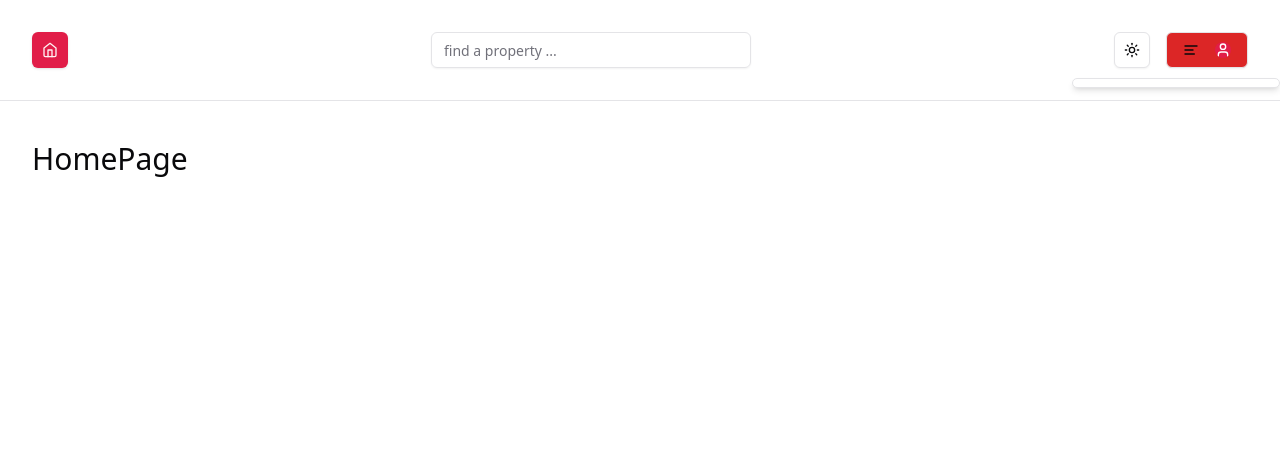
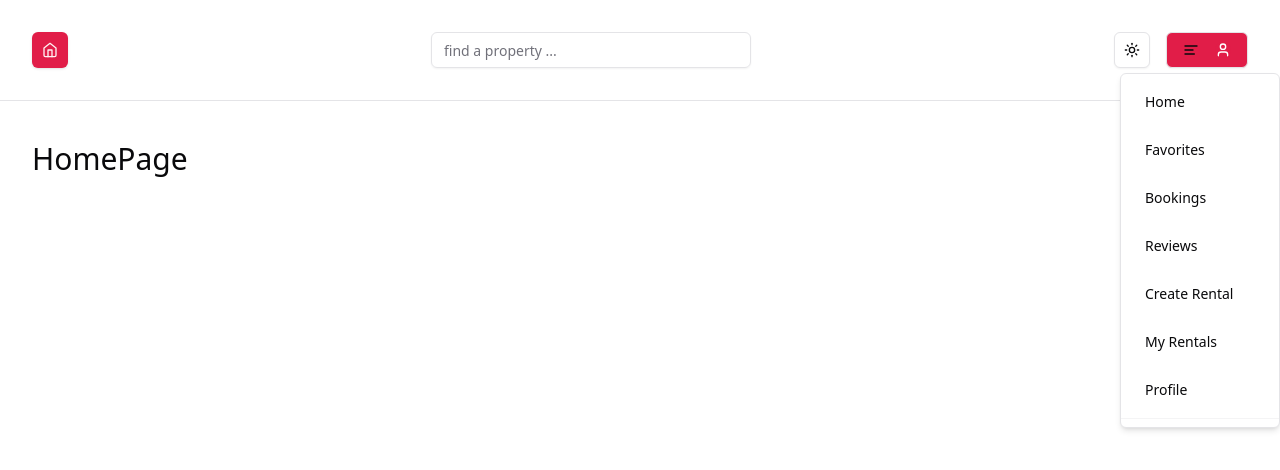
Before and after one commit to charlestanev/rentify, a Next.js app: page / in a window 1280 px wide. Both pictures are taken after a click on the button 1207 px from the left and 50 px from the top of the page. Shown: the top 470 px of the page. Built offline with nearby package versions, Linux system fonts and the light colour scheme.

Commit message:
refactor LinksDropdown component; update button styling and adjust dropdown dimensions for improved layout

```diff
--- a/components/navbar/LinksDropdown.tsx
+++ b/components/navbar/LinksDropdown.tsx
@@ -16,17 +16,27 @@ function LinksDropdown() {
     return (
         <DropdownMenu>
             <DropdownMenuTrigger asChild>
-                <Button variant='outline' className='flex gap-4 max-w-[100px] bg-red-600'>
+                <Button variant='outline' className='flex gap-4 max-w-[100px] bg-rose-600'>
                     <LuAlignLeft className='w-6 h-6' />
                     <UserIcon />
                 </Button>
             </DropdownMenuTrigger>
             <DropdownMenuContent
-                className='w-52'
+                className='w-40'
                 align='start'
-                sideOffset={10}
+                sideOffset={5}
             >
-
+                {links.map((link, i) => {
+                    return <DropdownMenuItem key={i}>
+                        <Link
+                            href={link.href}
+                            className='capitalize w-full hover:bg-gray-200 dark:hover:bg-rose-600 px-3 py-2 hover:rounded-sm'
+                        >
+                            {link.label}
+                        </Link>
+                    </DropdownMenuItem>
+                })}
+                <DropdownMenuSeparator />
             </DropdownMenuContent>
         </DropdownMenu>
     )
```
